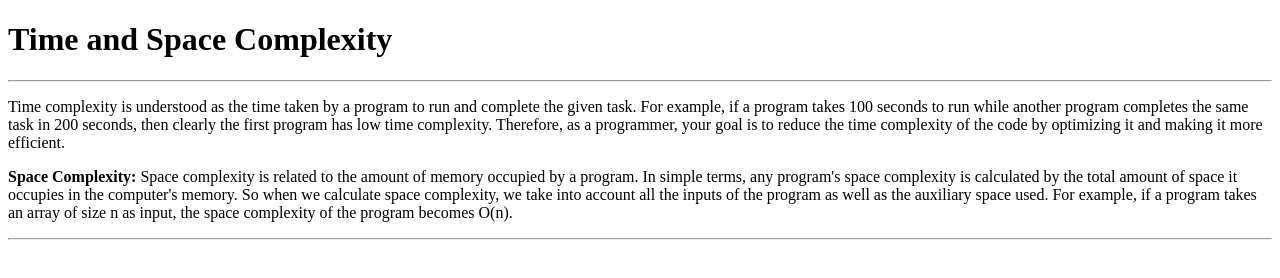
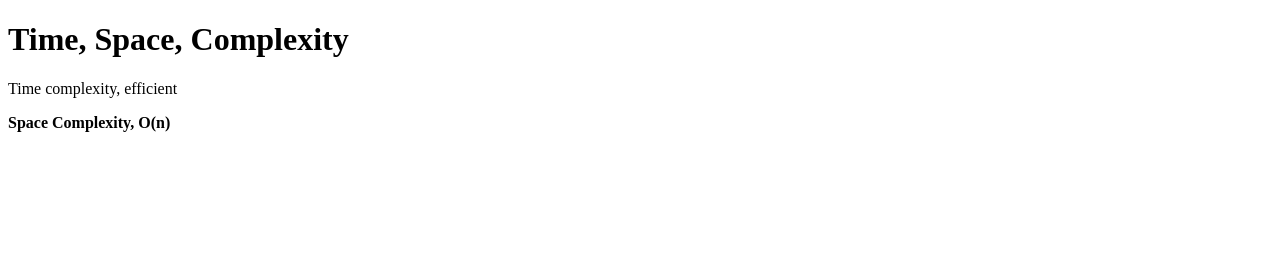
Before and after one commit to acciojob/time-and-space-complexity-ghoshsuman845, a website: page main.html in a window 1280 px wide. Drawn offline with Linux system fonts and the light colour scheme.

Commit message:
created a submission

```diff
--- a/main.html
+++ b/main.html
@@ -1,14 +1,19 @@
 <!DOCTYPE html>
+
 <html>
+
 <head>
 	<link rel="stylesheet" href="styles.css">
 </head>
+
 <body>
-	<h1>Time and Space Complexity</h1>
-	<hr>
-	<p>Time complexity is understood as the time taken by a program to run and complete the given task. For example, if a program takes 100 seconds to run while another program completes the same task in 200 seconds, then clearly the first program has low time complexity. Therefore, as a programmer, your goal is to reduce the time complexity of the code by optimizing it and making it more efficient.</p>
-	<p><b>Space Complexity:</b> Space complexity is related to the amount of memory occupied by a program. In simple terms, any program's space complexity is calculated by the total amount of space it occupies in the computer's memory. So when we calculate space complexity, we take into account all the inputs of the program as well as the auxiliary space used. For example, if a program takes an array of size n as input, the space complexity of the program becomes O(n).</p>
-	<hr>
-	<script type="text/javascript" src="./script.js"></script>
+	<!-- the entire body must be written by student -->
+	<h1>Time, Space, Complexity</h1>
+	<p>Time complexity, efficient</p>
+	<p><B>Space Complexity, O(n)</B></p>
+    <script type="text/javascript" src="./script.js">
+</script>
+
 </body>
+
 </html>
```
